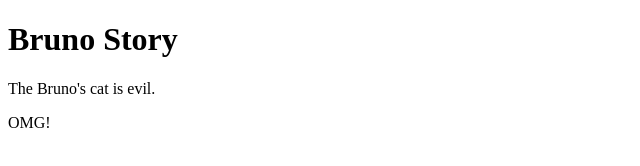
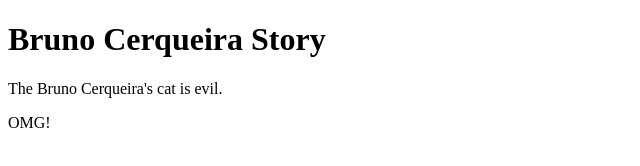
Before and after one commit to bcerqueira94/html-basics, a plain HTML site: page first-html/index.html in a window 1280 px wide. Shown: the whole page, without its empty margins (0-640 px from the left). Drawn offline with Linux system fonts and the light colour scheme.

Commit message:
this fix #1

```diff
--- a/first-html/index.html
+++ b/first-html/index.html
@@ -2,11 +2,11 @@
 <html lang="en">
 <head>
     <meta charset="UTF-8">
-    <title>Bruno</title>
+    <title>Bruno Cerqueira</title>
 </head>
 <body>
-    <h1>Bruno Story</h1>
-    <p>The Bruno's cat is evil.</p>
+    <h1>Bruno Cerqueira Story</h1>
+    <p>The Bruno Cerqueira's cat is evil.</p>
     <p>OMG!</p>
 </body>
 </html>
```
